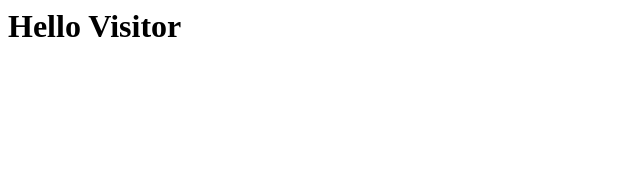
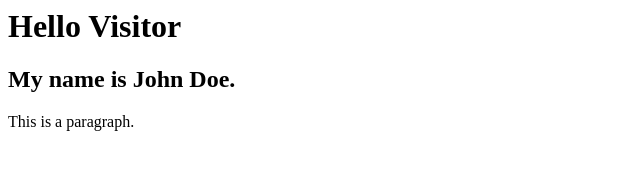
Before and after one commit to goldtan/medvis24, a plain HTML site: page index.html in a window 1280 px wide. Shown: the whole page, without its empty margins (0-640 px from the left). Drawn offline with Linux system fonts and the light colour scheme.

Commit message:
First commit

```diff
--- a/index.html
+++ b/index.html
@@ -1 +1,3 @@
 <h1>Hello Visitor</h1>
+<h2>My name is John Doe.</h2>
+<p>This is a paragraph.</p
```
